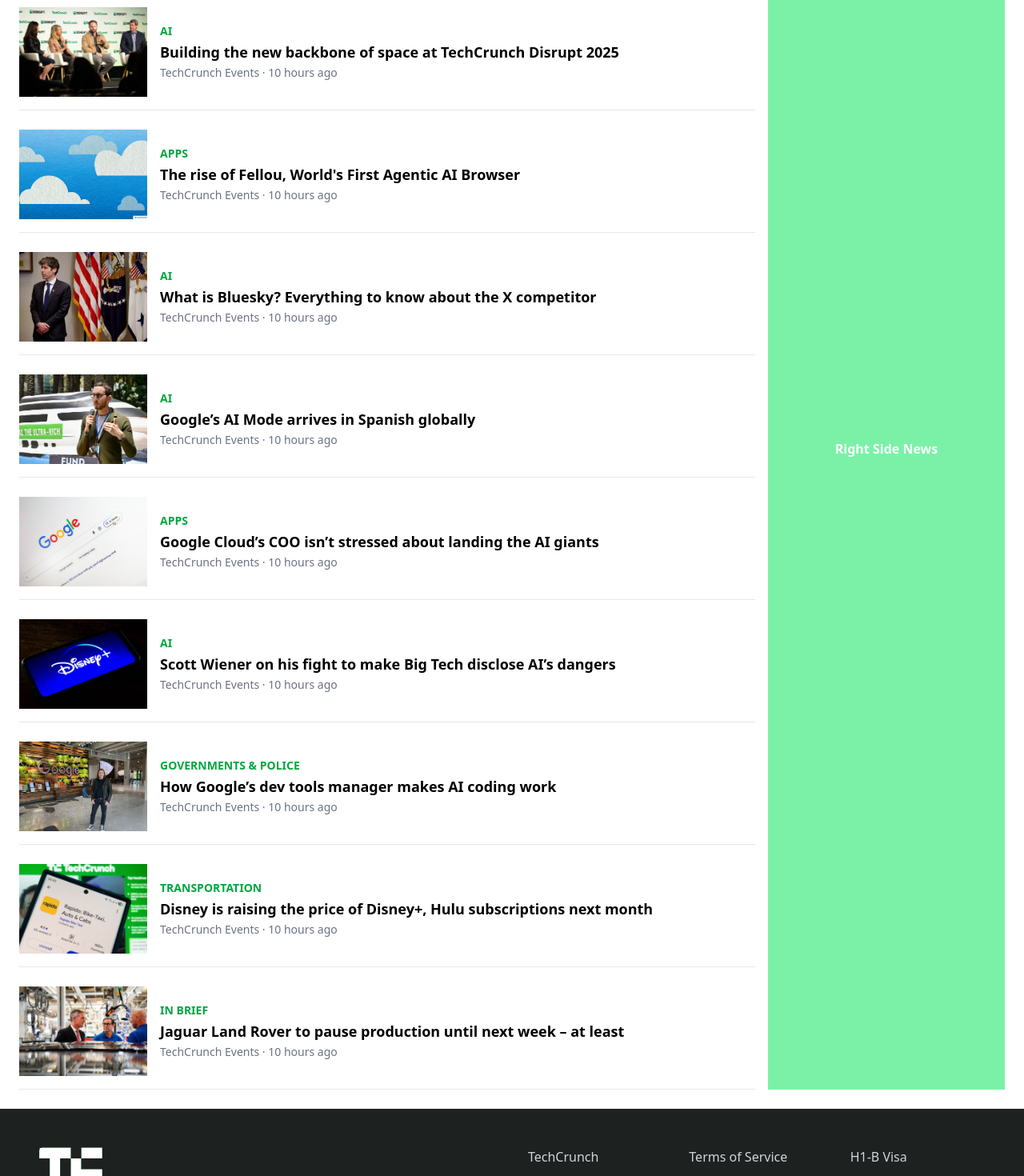
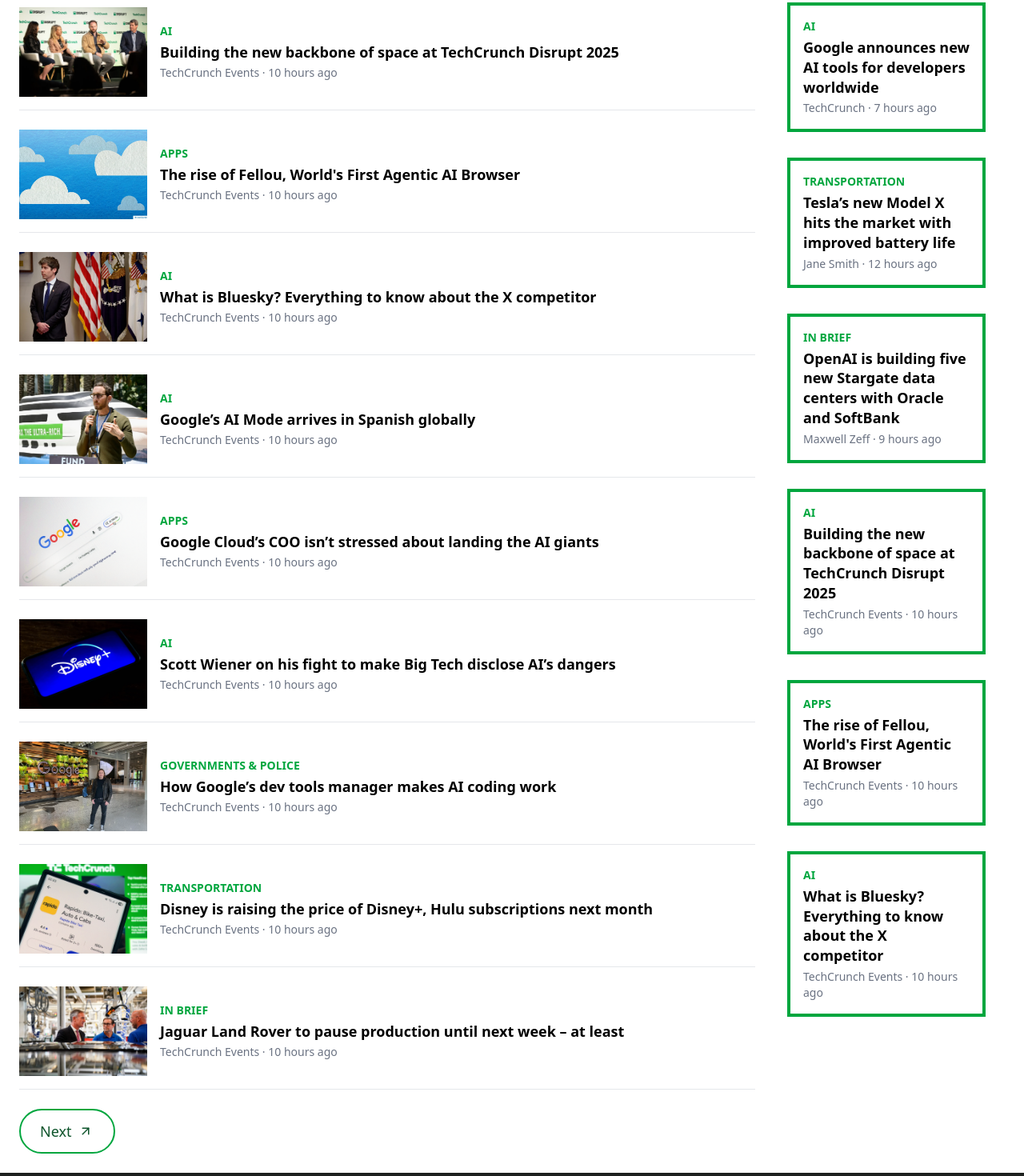
Before and after one commit to monirhossain-oss/TechCrunch, a React (Vite) app: page / in a window 1280 px wide. Shown: the part 1460-2930 px from the top of the page at 80% size. Built offline with nearby package versions, Linux system fonts and the light colour scheme.

Commit message:
Integrate dynamic RightSideNews cards into LatestNews layout

```diff
--- a/src/component/Home/LatestNews.jsx
+++ b/src/component/Home/LatestNews.jsx
@@ -73,6 +73,50 @@
         author: "TechCrunch Events · 10 hours ago",
     },
 ];
+const rightSideNews = [
+    {
+        category: "FEATURED",
+        title: "Apple may delay the iPhone 16 Pro Max launch due to supply chain issues",
+        author: "John Doe",
+        time: "5 hours ago",
+    },
+    {
+        category: "AI",
+        title: "Google announces new AI tools for developers worldwide",
+        author: "TechCrunch",
+        time: "7 hours ago",
+    },
+    {
+        category: "TRANSPORTATION",
+        title: "Tesla’s new Model X hits the market with improved battery life",
+        author: "Jane Smith",
+        time: "12 hours ago",
+    },
+    {
+        category: "IN BRIEF",
+        title: "OpenAI is building five new Stargate data centers with Oracle and SoftBank",
+        author: "Maxwell Zeff",
+        time: "9 hours ago",
+    },
+    {
+        category: "AI",
+        title: "Building the new backbone of space at TechCrunch Disrupt 2025",
+        author: "TechCrunch Events",
+        time: "10 hours ago",
+    },
+    {
+        category: "APPS",
+        title: "The rise of Fellou, World's First Agentic AI Browser",
+        author: "TechCrunch Events",
+        time: "10 hours ago",
+    },
+    {
+        category: "AI",
+        title: "What is Bluesky? Everything to know about the X competitor",
+        author: "TechCrunch Events",
+        time: "10 hours ago",
+    },
+];
 
 const LatestNews = () => {
     return (
@@ -120,12 +164,37 @@
                         </div>
                     ))}
                 </div>
+                <button
+                    className="px-6 py-3 flex items-center w-30 gap-2 border-2 cursor-pointer border-green-600 text-lg rounded-full text-green-900
+                        bg-gradient-to-r from-green-900 to-green-900 bg-[length:0%_100%] bg-left bg-no-repeat
+                        transition-all duration-500 ease-out hover:bg-[length:100%_100%] hover:text-white"
+                >
+                    Next <span><FiArrowUpRight /></span>
+                </button>
             </div>
 
             {/* Right Side */}
-            <div className="bg-green-300 flex items-center justify-center text-white font-bold">
-                Right Side News
+            <div className="flex flex-col gap-8 p-6">
+                {rightSideNews.map((news, index) => (
+                    <div
+                        key={index}
+                        className="flex flex-col border-4 border-green-600 w-full p-4 text-black"
+                    >
+                        <p className="text-green-600 text-sm font-semibold uppercase mb-1">
+                            {news.category}
+                        </p>
+                        <h2 className="font-bold text-lg hover:underline cursor-pointer leading-snug">
+                            {news.title}
+                        </h2>
+                        <p className="text-gray-500 text-sm mt-1">
+                            {news.author} · {news.time}
+                        </p>
+                    </div>
+                ))}
             </div>
+
+
+
         </div>
     );
 };
```
